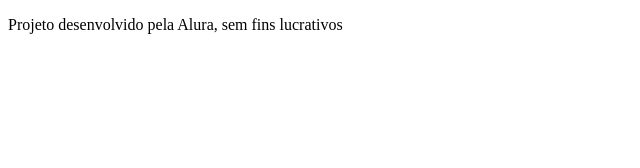
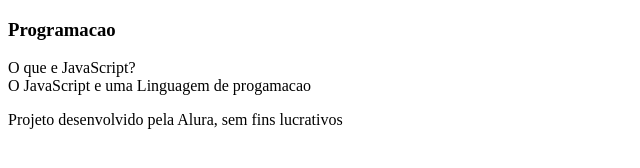
Before and after one commit to Alanzoka12/20-09, a plain HTML site: page index.html in a window 1280 px wide. Shown: the whole page, without its empty margins (0-640 px from the left). Drawn offline with Linux system fonts and the light colour scheme.

Commit message:
Add files via upload

```diff
--- a/index.html
+++ b/index.html
@@ -8,7 +8,17 @@
 <body>
     <main>
 <section id="container">
-
+<article class="cartao">
+    <div class="cartao__conteudo">
+    <h3>Programacao</h3>
+    <div class="cartao_conteudo_pergunta">
+      O que e JavaScript?
+    </div>
+    <div class="cartao_conteudo_reposta">
+        O JavaScript e uma Linguagem de progamacao
+    </div>
+    </div>
+</article>
 </section>
     </main>
 
```
